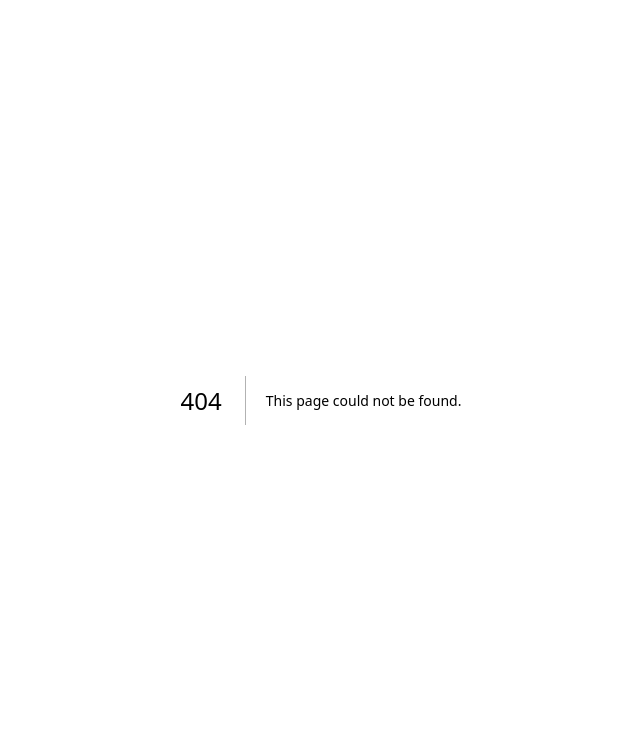
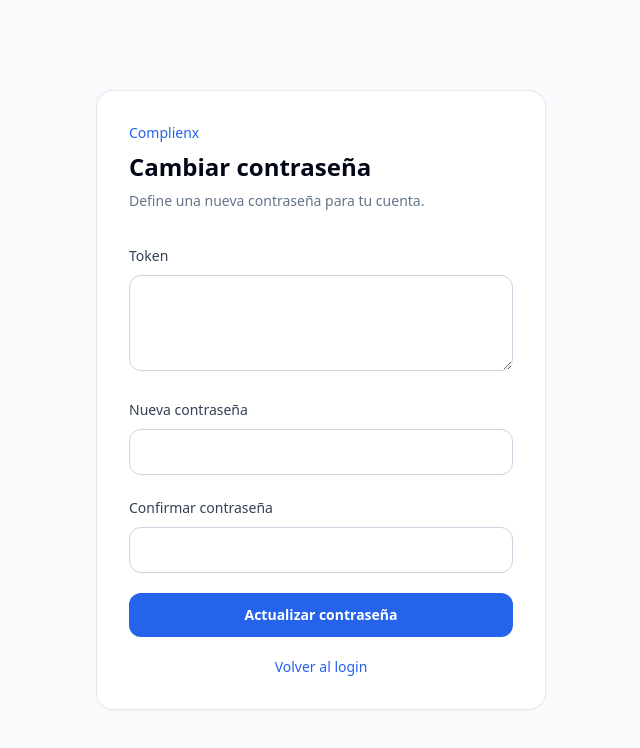
Before and after one commit to Poiuh547/complienx, a Next.js app in the folder frontend/: page /reset-password in a window 1280 px wide. Before the commit this address had no page. Shown: the top 748 px of the page, without its empty margins (319-959 px from the left). Built offline with nearby package versions, Linux system fonts and the light colour scheme; no server answers.

Commit message:
frontend: add reset password page

```diff
--- /dev/null
+++ b/frontend/src/app/reset-password/page.tsx
@@ -0,0 +1,102 @@
+"use client";
+
+import Link from "next/link";
+import { useSearchParams } from "next/navigation";
+import { useState } from "react";
+import { resetPassword } from "@/lib/api";
+
+export default function ResetPasswordPage() {
+  const searchParams = useSearchParams();
+  const [token, setToken] = useState(searchParams.get("token") ?? "");
+  const [password, setPassword] = useState("");
+  const [confirmPassword, setConfirmPassword] = useState("");
+  const [status, setStatus] = useState("");
+  const [error, setError] = useState("");
+  const [loading, setLoading] = useState(false);
+
+  const handleSubmit = async (event: React.FormEvent<HTMLFormElement>) => {
+    event.preventDefault();
+    setError("");
+    setStatus("");
+
+    if (password !== confirmPassword) {
+      setError("Las contraseñas no coinciden.");
+      return;
+    }
+
+    setLoading(true);
+
+    try {
+      await resetPassword(token, password);
+      setStatus("Tu contraseña fue actualizada. Ya puedes iniciar sesión.");
+      setPassword("");
+      setConfirmPassword("");
+    } catch {
+      setError("No se pudo actualizar la contraseña. Revisa el token.");
+    } finally {
+      setLoading(false);
+    }
+  };
+
+  return (
+    <main className="flex min-h-screen items-center justify-center bg-slate-50 px-6">
+      <section className="w-full max-w-md rounded-2xl bg-white p-8 shadow-sm ring-1 ring-slate-200">
+        <div className="mb-8">
+          <p className="text-sm font-medium text-blue-600">Complienx</p>
+          <h1 className="mt-2 text-2xl font-semibold text-slate-950">Cambiar contraseña</h1>
+          <p className="mt-2 text-sm text-slate-500">Define una nueva contraseña para tu cuenta.</p>
+        </div>
+
+        <form className="space-y-5" onSubmit={handleSubmit}>
+          <div>
+            <label className="text-sm font-medium text-slate-700" htmlFor="token">Token</label>
+            <textarea
+              id="token"
+              className="mt-2 min-h-24 w-full rounded-xl border border-slate-300 px-4 py-3 text-sm outline-none focus:border-blue-500 focus:ring-4 focus:ring-blue-100"
+              value={token}
+              onChange={(event) => setToken(event.target.value)}
+              required
+            />
+          </div>
+
+          <div>
+            <label className="text-sm font-medium text-slate-700" htmlFor="password">Nueva contraseña</label>
+            <input
+              id="password"
+              className="mt-2 w-full rounded-xl border border-slate-300 px-4 py-3 text-sm outline-none focus:border-blue-500 focus:ring-4 focus:ring-blue-100"
+              value={password}
+              onChange={(event) => setPassword(event.target.value)}
+              type="password"
+              required
+            />
+          </div>
+
+          <div>
+            <label className="text-sm font-medium text-slate-700" htmlFor="confirmPassword">Confirmar contraseña</label>
+            <input
+              id="confirmPassword"
+              className="mt-2 w-full rounded-xl border border-slate-300 px-4 py-3 text-sm outline-none focus:border-blue-500 focus:ring-4 focus:ring-blue-100"
+              value={confirmPassword}
+              onChange={(event) => setConfirmPassword(event.target.value)}
+              type="password"
+              required
+            />
+          </div>
+
+          {error ? <p className="rounded-xl bg-red-50 px-4 py-3 text-sm text-red-700">{error}</p> : null}
+          {status ? <p className="rounded-xl bg-green-50 px-4 py-3 text-sm text-green-700">{status}</p> : null}
+
+          <button
+            className="w-full rounded-xl bg-blue-600 px-4 py-3 text-sm font-semibold text-white transition hover:bg-blue-700 disabled:cursor-not-allowed disabled:bg-blue-300"
+            disabled={loading}
+            type="submit"
+          >
+            {loading ? "Actualizando..." : "Actualizar contraseña"}
+          </button>
+
+          <Link className="block text-center text-sm font-medium text-blue-600 hover:text-blue-700" href="/">Volver al login</Link>
+        </form>
+      </section>
+    </main>
+  );
+}
```
